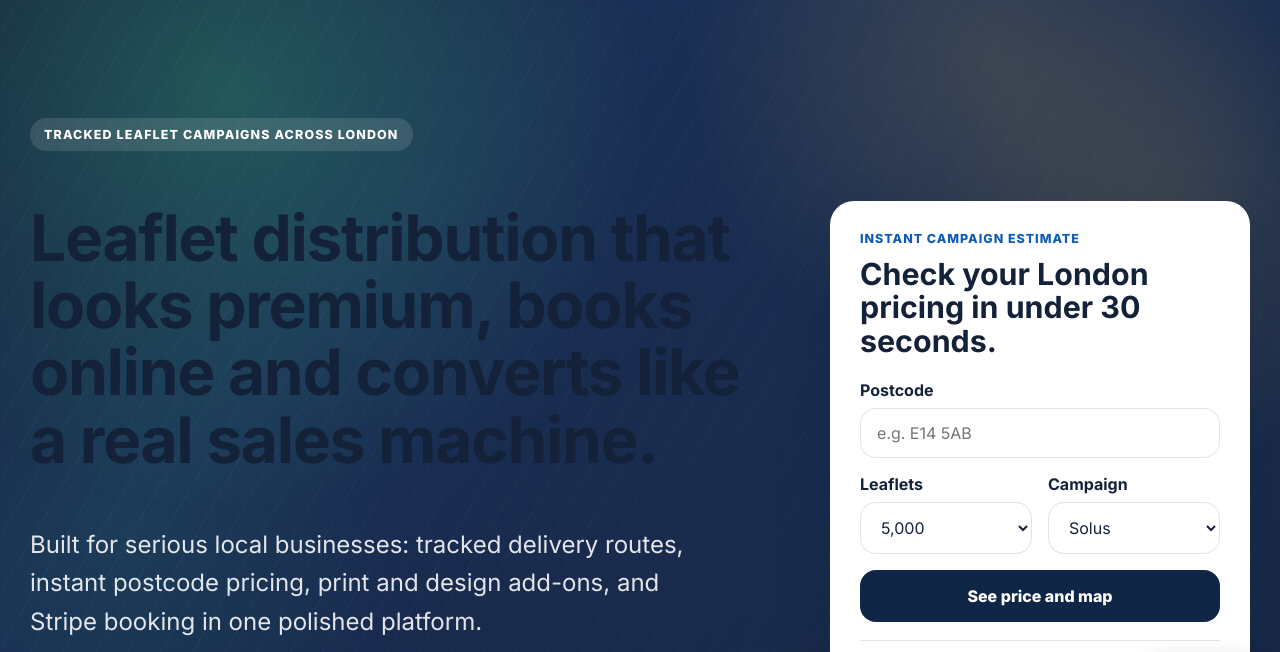
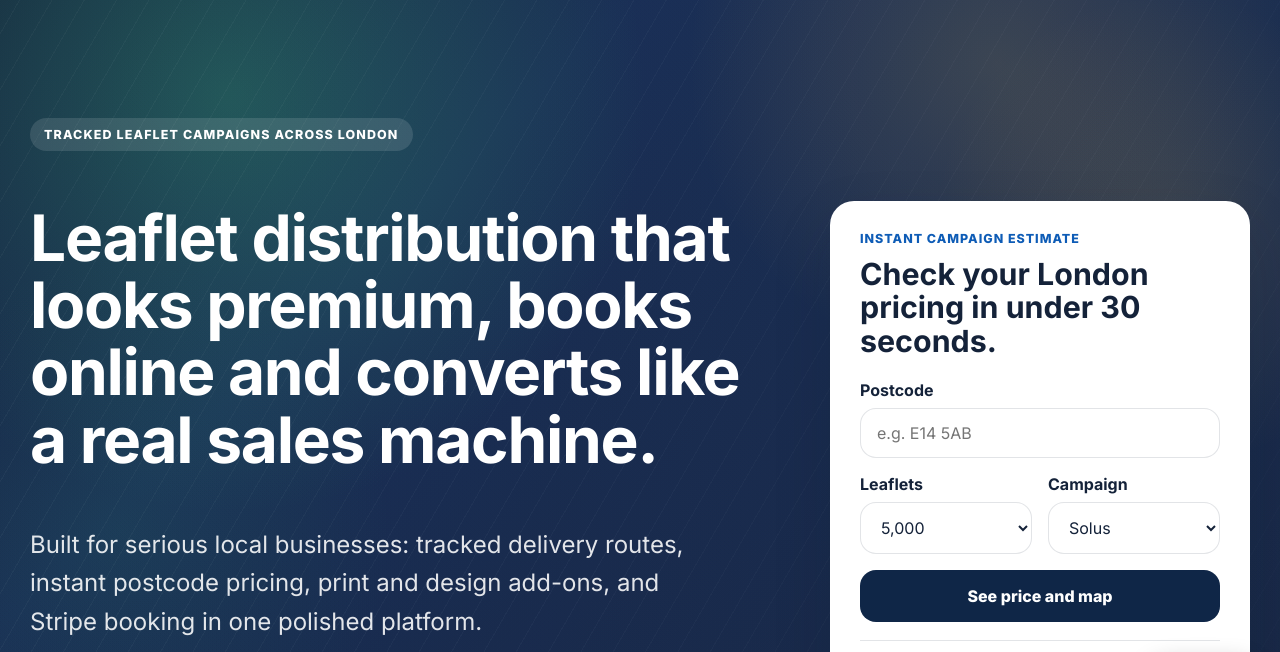
Before and after one commit to samuelkidane1000-blip/leafletpro-uk, a website: page index.html in a window 1280 px wide. Shown: the part 79-731 px from the top of the page. Drawn offline with nearby package versions, Linux system fonts and the light colour scheme; no server answers.

Commit message:
Update style.css

```diff
--- a/style.css
+++ b/style.css
@@ -130,6 +130,8 @@ button, input, select, textarea { font: inherit; }
   line-height: 1.05;
   letter-spacing: -0.02em;
   max-width: 720px;
+  color: #ffffff;
+}
 }
 .hero-text {
   max-width: 620px;
```
